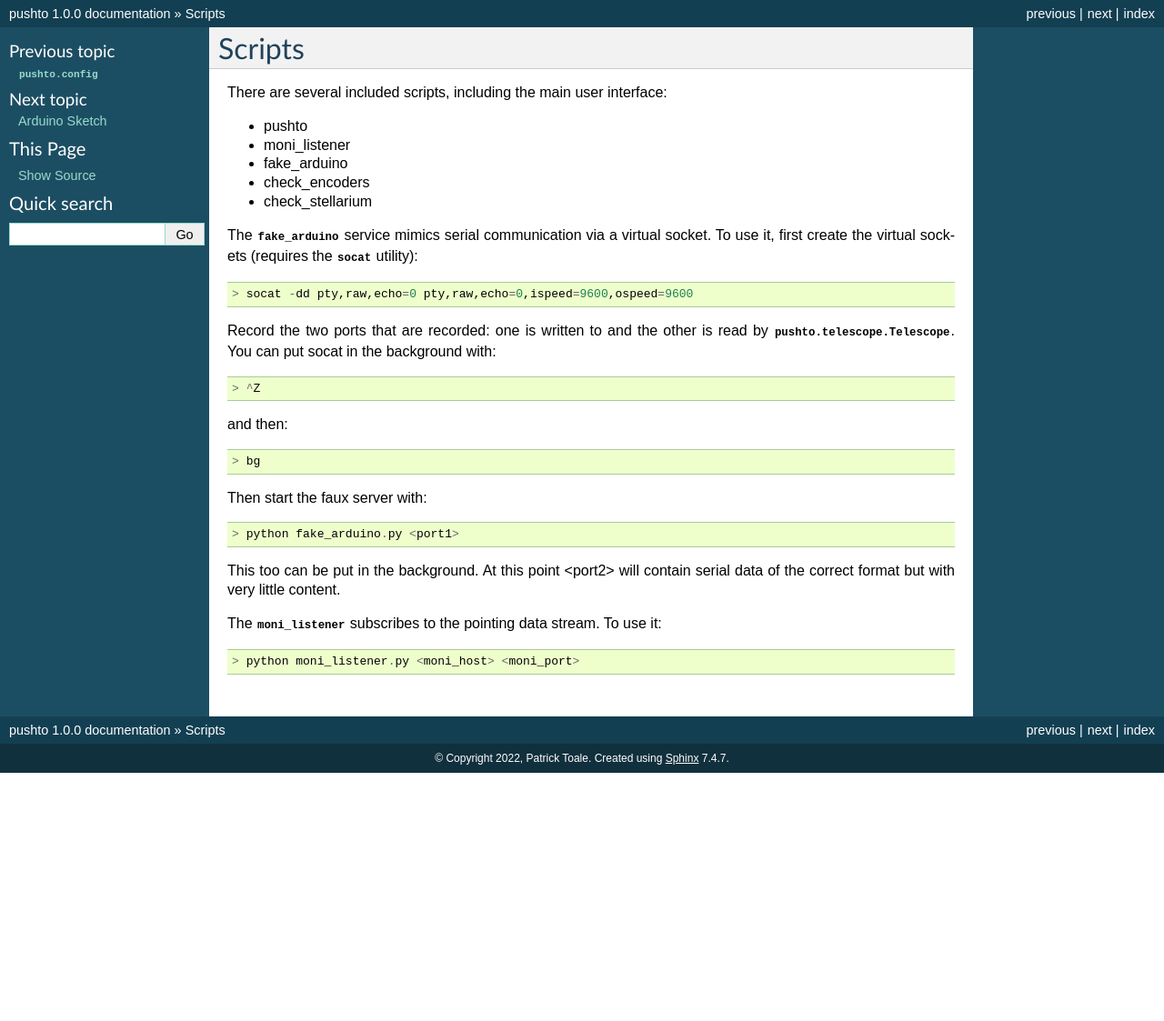
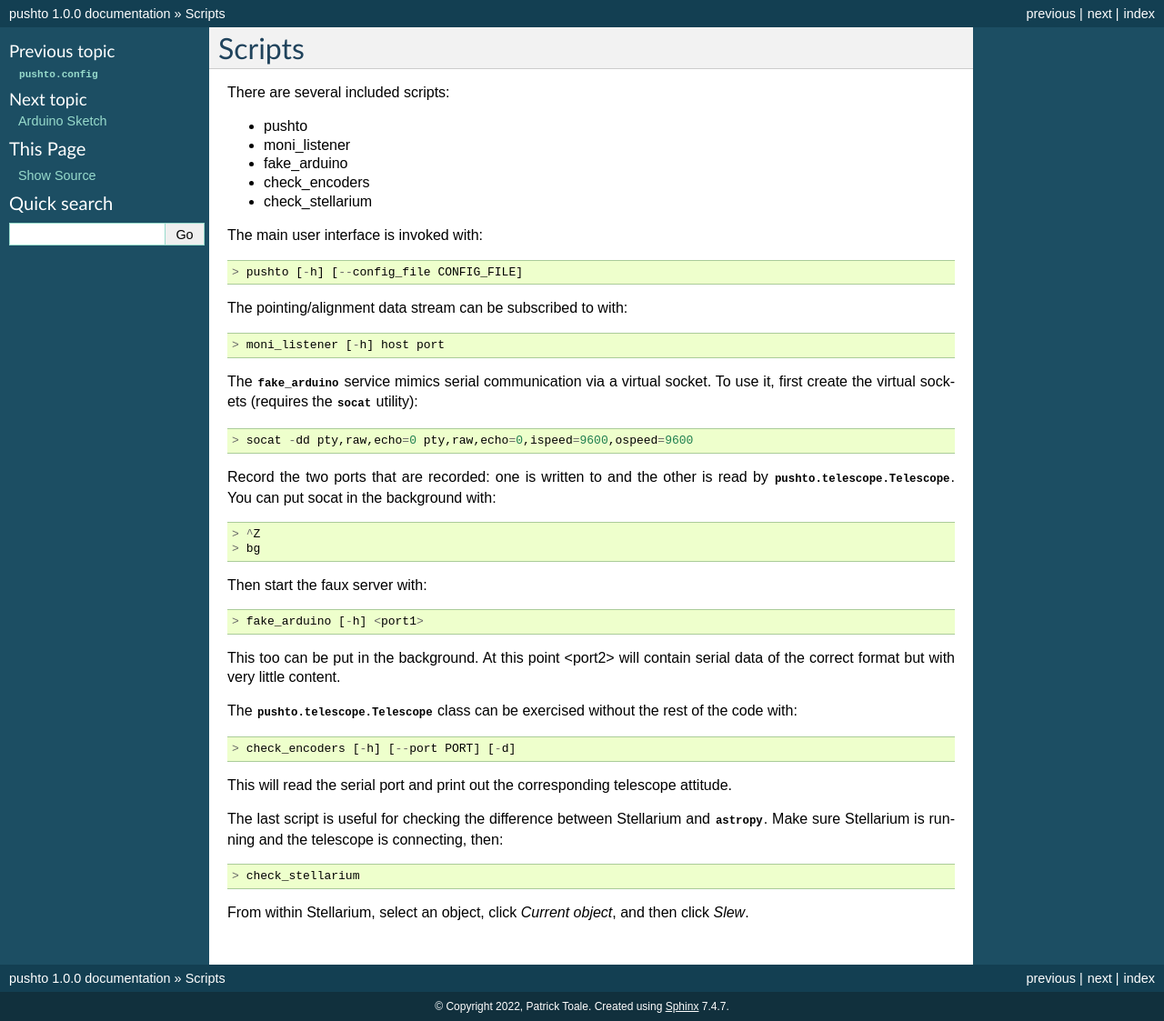
Before and after one commit to ptoale/pushto, a Sphinx documentation site: the page built from docs/source/scripts.rst, in a window 1280 px wide. Shown: the whole page at 91% size. Built offline with Sphinx 7.4.7, drawn with Linux system fonts in a browser that asks for light colours; before the commit the page ends 900 px from its top, so only the background shows below that.

Commit message:
documentation work

```diff
--- a/docs/source/scripts.rst
+++ b/docs/source/scripts.rst
@@ -1,7 +1,7 @@
 Scripts
 ===============
 
-There are several included scripts, including the main user interface:
+There are several included scripts:
 
 - pushto
 - moni_listener
@@ -9,6 +9,13 @@ There are several included scripts, including the main user interface:
 - check_encoders
 - check_stellarium
 
+The main user interface is invoked with::
+
+    > pushto [-h] [--config_file CONFIG_FILE]
+
+The pointing/alignment data stream can be subscribed to with::
+
+   > moni_listener [-h] host port
 
 The :class:`fake_arduino` service mimics serial communication via a virtual socket. To use it,
 first create the virtual sockets (requires the :mod:`socat` utility)::
@@ -19,18 +26,25 @@ Record the two ports that are recorded: one is written to and the other is read
 :class:`pushto.telescope.Telescope`. You can put socat in the background with::
 
    > ^Z
-
-and then::
-
    > bg
 
 Then start the faux server with::
 
-   > python fake_arduino.py <port1>
+   > fake_arduino [-h] <port1>
 
 This too can be put in the background. At this point <port2> will contain serial data
 of the correct format but with very little content.
 
-The :class:`moni_listener` subscribes to the pointing data stream. To use it::
+The :class:`pushto.telescope.Telescope` class can be exercised without the rest
+of the code with::
 
-   > python moni_listener.py <moni_host> <moni_port>
+    > check_encoders [-h] [--port PORT] [-d]
+
+This will read the serial port and print out the corresponding telescope attitude.
+
+The last script is useful for checking the difference between Stellarium and
+:mod:`astropy`. Make sure Stellarium is running and the telescope is connecting, then::
+
+    > check_stellarium
+
+From within Stellarium, select an object, click `Current object`, and then click `Slew`.
```
Also changed, not shown: docs/source/installation.rst (+13 -4 lines).
